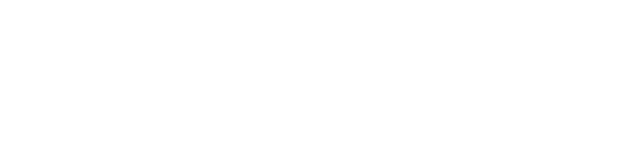
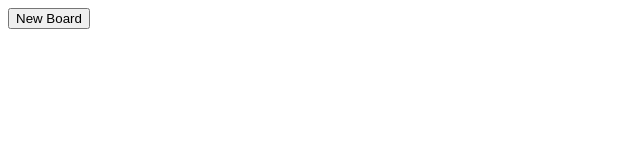
Before and after one commit to BobbyDaFish/etch-a-sketch, a plain HTML site: page index.html in a window 1280 px wide. Shown: the whole page, without its empty margins (0-640 px from the left). Drawn offline with Linux system fonts and the light colour scheme.

Commit message:
Create new grid button and button container

```diff
--- a/index.html
+++ b/index.html
@@ -8,6 +8,6 @@
     <script src="js/script.js" rel="javascript" defer></script>
 </head>
 <body>
-
+    <div id="btnContainer"><button id="newBoard">New Board</button></div>
 </body>
 </html>
```
